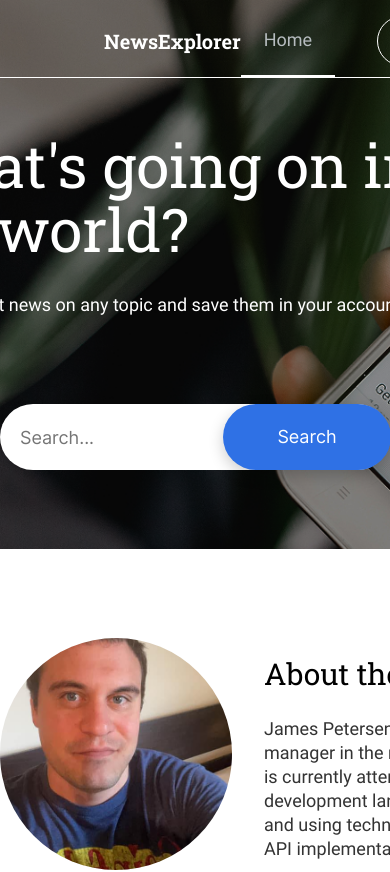
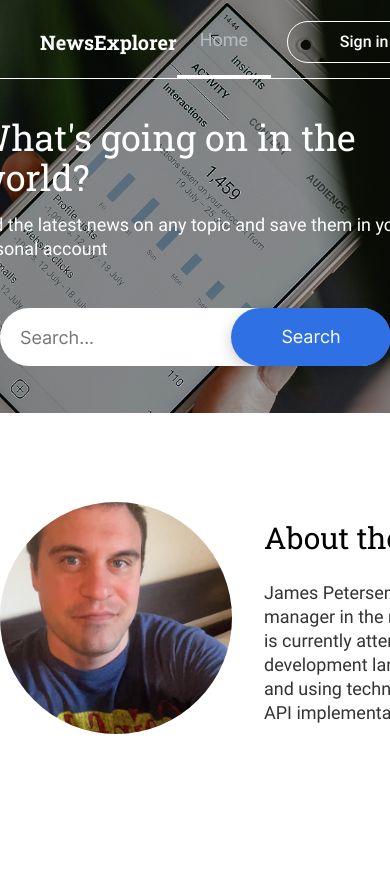
Before and after one commit to JFuton847/News-Explorer, a React (Vite) app: page / in a window 390 px wide. Shown: the top 872 px of the page. Built offline with nearby package versions, Linux system fonts and the light colour scheme.

Commit message:
make max-width 768 media queries for header and navs

```diff
--- a/src/components/Header/Header.jsx
+++ b/src/components/Header/Header.jsx
@@ -127,7 +127,8 @@
         <>
           <h2 className="header__header-text">What's going on in the world?</h2>
           <p className="header__subheader-text">
-            Find the latest news on any topic and save them in your account
+            Find the latest news on any topic and save them in your personal
+            account
           </p>
           <div className="header__search">
             <SearchForm onSearch={onSearch} onSearchSubmit={onSearchSubmit} />
--- a/src/components/Header/header.css
+++ b/src/components/Header/header.css
@@ -124,6 +124,35 @@
   display: flex;
   justify-content: center;
   margin-top: 88px;
-  margin-top: 88px;
   margin-bottom: 80px;
 }
+
+@media screen and (max-width: 768px) {
+  .header {
+    background-position: center;
+  }
+  .header__container {
+    padding: 0 40px;
+  }
+  .header__header-text {
+    font-size: 36px;
+    line-height: 40px;
+    width: 385px;
+    height: 80px;
+    margin: 0;
+    padding: 38px 220px 0 163px;
+  }
+  .header__subheader-text {
+    margin: 16px 0 0 0;
+    padding: 160 0 156px;
+    width: 452px;
+    height: 48px;
+  }
+  .header__search {
+    width: 100%;
+    display: flex;
+    justify-content: center;
+    margin-top: 48px;
+    margin-bottom: 48px;
+  }
+}
--- a/src/components/Nav/Nav.css
+++ b/src/components/Nav/Nav.css
@@ -55,7 +55,7 @@
   white-space: nowrap;
   text-overflow: ellipsis;
   overflow: hidden;
-  min-width: 112px;
+  min-width: auto;
   height: 48px;
   display: flex;
   align-items: center;
@@ -89,3 +89,27 @@
   align-items: center;
   text-decoration: none;
 }
+
+@media screen and (max-width: 768px) {
+  .nav {
+    gap: 16px;
+  }
+  .nav__login {
+    font-size: 16px;
+    width: 152px;
+    height: 40px;
+  }
+  .nav__link_active {
+    border-bottom: 3px solid white;
+  }
+  .nav__logout {
+    padding: 0 20px;
+    height: 48px;
+    font-size: 16px;
+  }
+  .nav__logout-image {
+    width: 17.41px;
+    height: 16px;
+    margin-left: 17px;
+  }
+}
--- a/src/components/SearchForm/SearchForm.css
+++ b/src/components/SearchForm/SearchForm.css
@@ -42,3 +42,21 @@
 .searchForm__search-button:active {
   background-color: #2a65cc;
 }
+
+@media screen and (max-width: 768px) {
+  .searchForm__search-container {
+    width: 448px;
+    height: 56px;
+    border-radius: 100px;
+    /* overflow: hidden; */
+    box-sizing: border-box;
+  }
+  .searchForm__search-button {
+    position: absolute;
+    top: -1px;
+    right: -1px;
+    cursor: pointer;
+    width: 160px;
+    height: 58px;
+  }
+}
```
